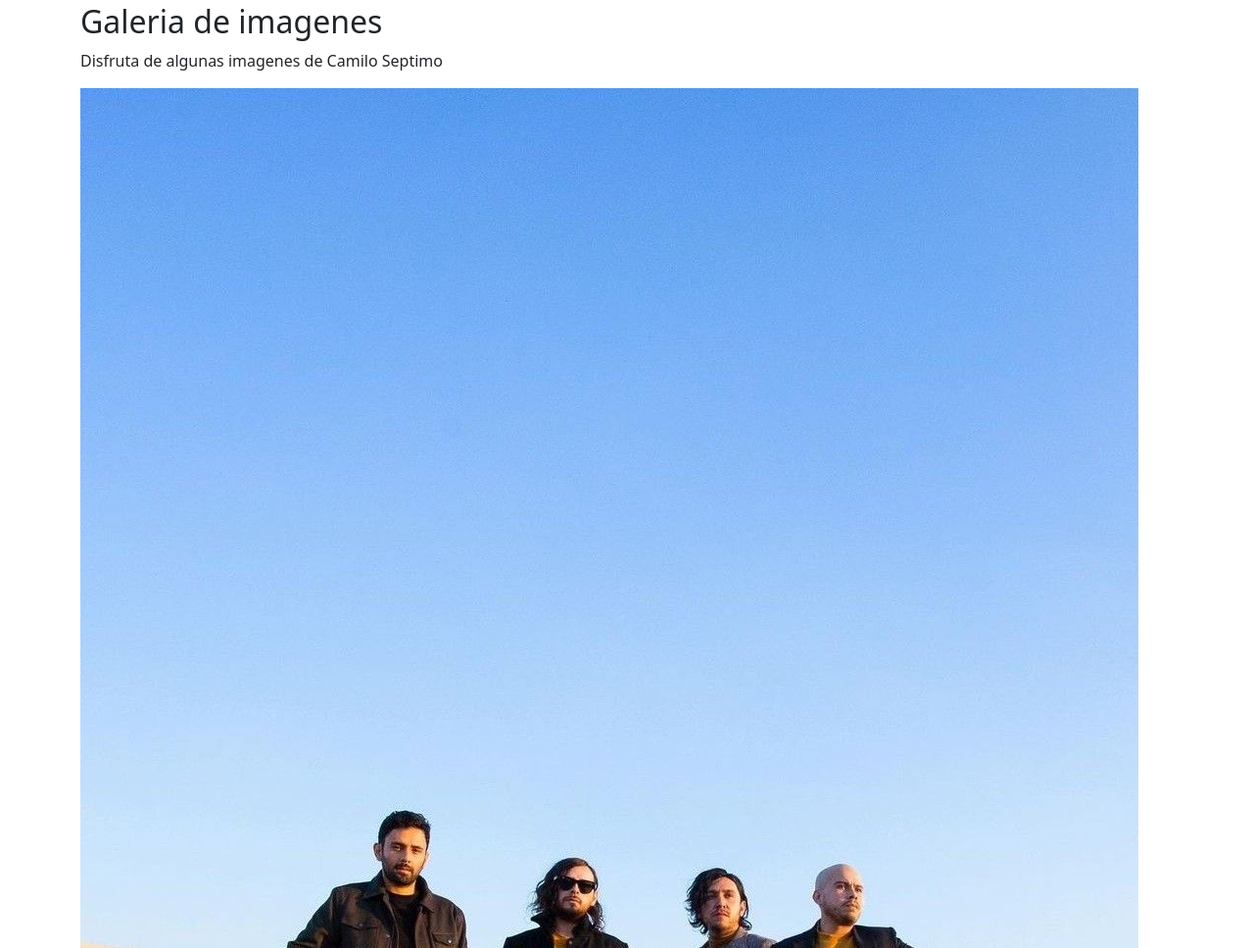
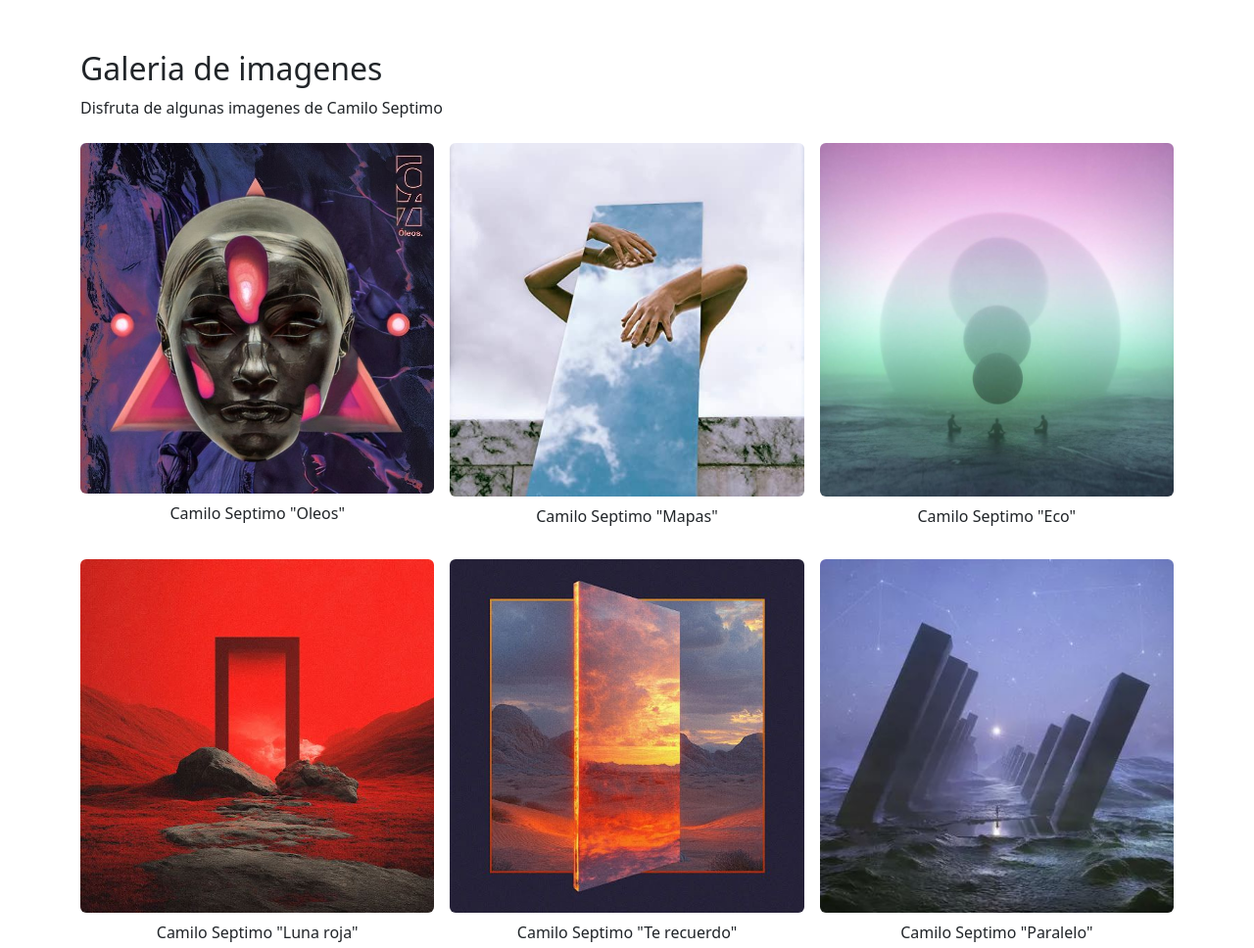
Before and after one commit to Jacqueline1603/bootstrap5ATIAEVND, a website: page index.html in a window 1280 px wide. Shown: the part 2104-3072 px from the top of the page at 98% size. Drawn offline with nearby package versions, Linux system fonts and the light colour scheme.

Commit message:
Galeries

```diff
--- a/index.html
+++ b/index.html
@@ -170,38 +170,53 @@
 
         <!-- Galeria -->
          <section id="galeria" aria-labelledby="Galeria">
-            <div class="container">
-            <header>
+            <div class="container py-5">
+            <header class="mb-4">
                 <h2 id="Galeria"> Galeria de imagenes </h2>
                 <p> Disfruta de algunas imagenes de Camilo Septimo </p>
             </header>
 
-            <div>
-                <figure>
-                    <img src="./img/Camilo septimo 2.jpg" alt="Camilo Septimo ">
-                    <figcaption> Camilo Septimo </figcaption>
-                </figure>
+                <div class="row g-3">
+                    <figure class="col-12 col-sm-6 col-md-4">
+                        <img src="./img/Oleos.jpg"
+                        alt="Camilo Septimo Oleos"
+                        class="img-fluid rounded">
+                        <figcaption class="mt-2 text-center"> Camilo Septimo "Oleos" </figcaption>
+                    </figure>
+                    <figure class="col-12 col-sm-6 col-md-4">
+                        <img src="./img/Mapass.jpg"
+                        alt="Camilo Septimo mapas"
+                        class="img-fluid rounded">
+                        <figcaption class="mt-2 text-center"> Camilo Septimo "Mapas" </figcaption>
+                    </figure>
 
-                <figure>
-                    <img src="./img/Camilo septimo 3.jpg" alt="Camilo Septimo mapas">
-                    <figcaption> Camilo Septimo "Mapas" </figcaption>
-                </figure>
+                    <figure class="col-12 col-sm-6 col-md-4">
+                        <img src="./img/Eco.jpg"
+                        alt="Camilo Septimo eco"
+                        class="img-fluid rounded">
+                        <figcaption class="mt-2 text-center"> Camilo Septimo "Eco" </figcaption>
+                    </figure>
 
-                <figure>
-                    <img src="./img/Eco.jpg" alt="Camilo Septimo eco">
-                    <figcaption> Camilo Septimo "Eco" </figcaption>
-                </figure>
+                    <figure class="col-12 col-sm-6 col-md-4">
+                        <img src="./img/Luna roja.jpg"
+                        alt="Camilo Septimo luna roja"
+                        class="img-fluid rounded">
+                        <figcaption class="mt-2 text-center"> Camilo Septimo "Luna roja" </figcaption>
+                    </figure>
 
-                <figure>
-                    <img src="./img/Luna roja.jpg" alt="Camilo Septimo luna roja">
-                    <figcaption> Camilo Septimo "Luna roja" </figcaption>
-                </figure>
+                    <figure class="col-12 col-sm-6 col-md-4">
+                        <img src="./img/Te recuerdo.jpg"
+                        alt="Camilo Septimo te recuerdo"
+                        class="img-fluid rounded">
+                        <figcaption class="mt-2 text-center"> Camilo Septimo "Te recuerdo" </figcaption>
+                    </figure>
 
-                <figure>
-                    <img src="./img/Te recuerdo.jpg" alt="Camilo Septimo te recuerdo">
-                    <figcaption> Camilo Septimo "Te recuerdo" </figcaption>
-                </figure>
-            </div>
+                    <figure class="col-12 col-sm-6 col-md-4">
+                        <img src="./img/Paralelo.jpg"
+                        alt="Camilo Septimo Paralelo"
+                        class="img-fluid rounded">
+                        <figcaption class="mt-2 text-center"> Camilo Septimo "Paralelo"</figcaption>
+                </div>
             </div>
         </section>
 
```
Also changed, not shown: img/Mapass.jpg (added), img/Oleos.jpg (added), img/Paralelo.jpg (added).
